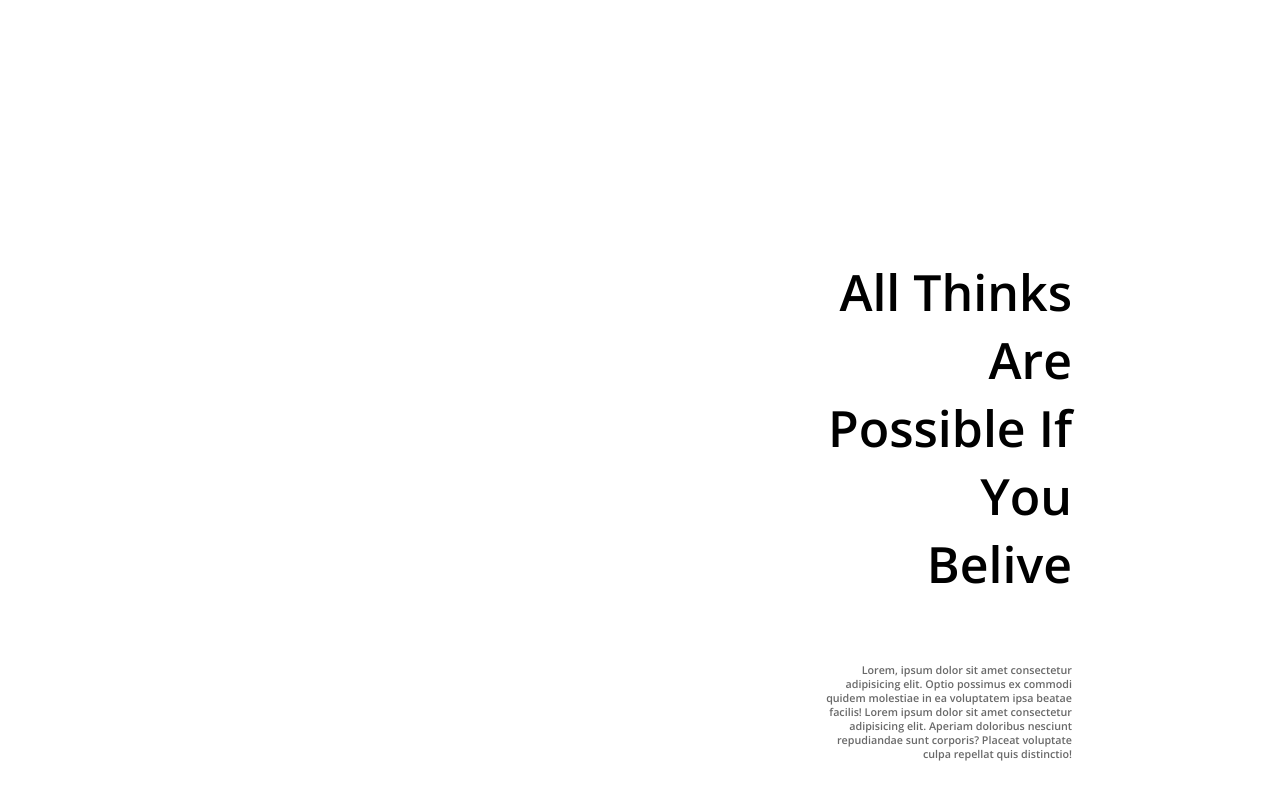
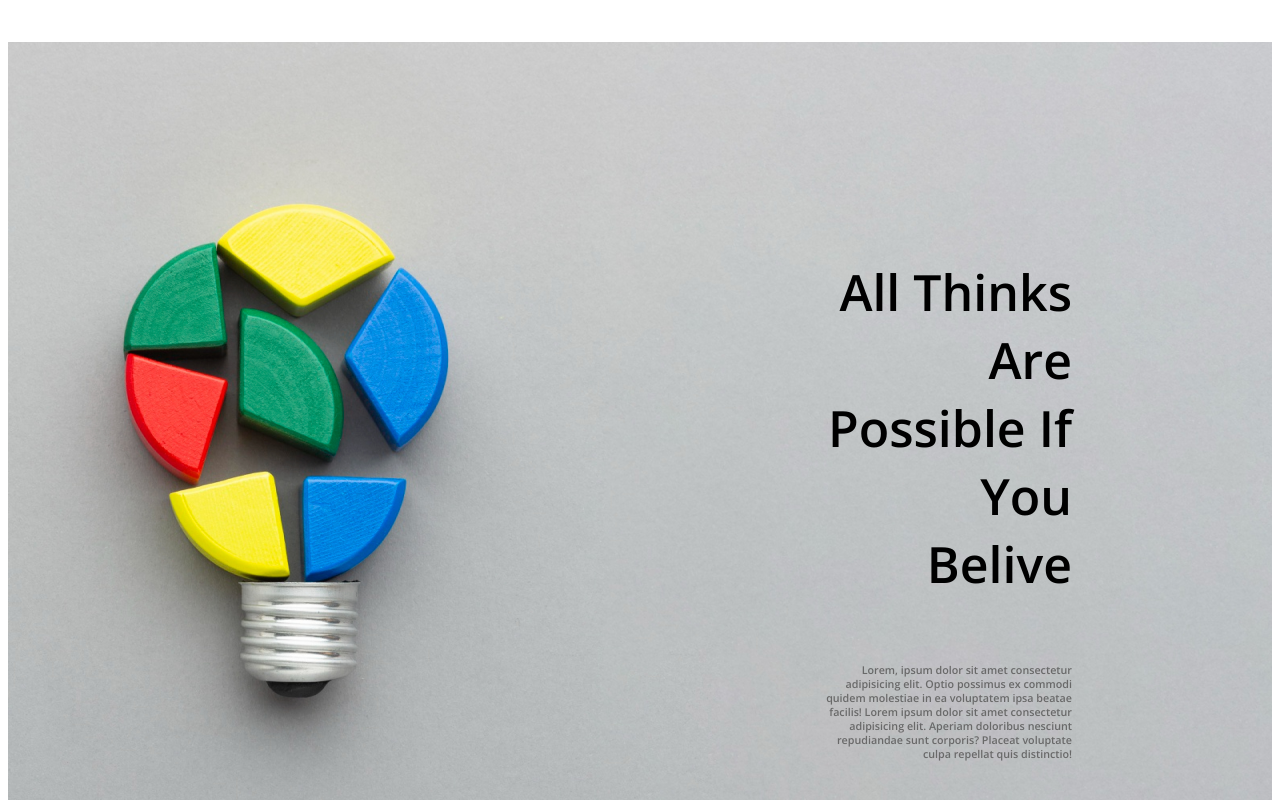
Before and after one commit to foysalahmed0/1st-assignment, a plain HTML site: page index.html in a window 1280 px wide. Shown: the top 800 px of the page. Drawn offline with nearby package versions, Linux system fonts and the light colour scheme.

Commit message:
update style

```diff
--- a/styles/project.css
+++ b/styles/project.css
@@ -6,7 +6,6 @@
     background-image: url(../images/banner/banner2.png);
     /* padding:; */
     text-align: right;
-    background:no-repeat
 
 
 
```
